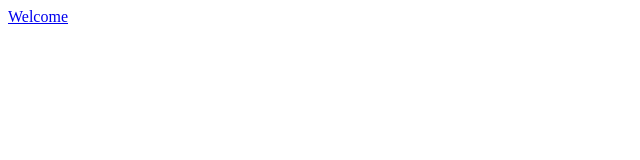
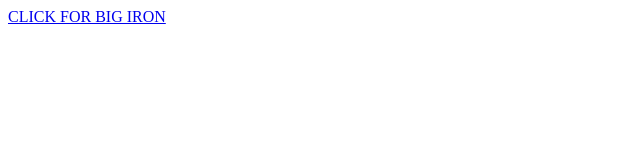
Before and after one commit to bluuto/bluuto.github.io, a plain HTML site: page index.html in a window 1280 px wide. Shown: the whole page, without its empty margins (0-640 px from the left). Drawn offline with Linux system fonts and the light colour scheme.

Commit message:
The iron has landed.

```diff
--- a/index.html
+++ b/index.html
@@ -1 +1 @@
-<a href="BigIron/index.html">Welcome</a>
+<a href="BigIron/">CLICK FOR BIG IRON</a>
```
